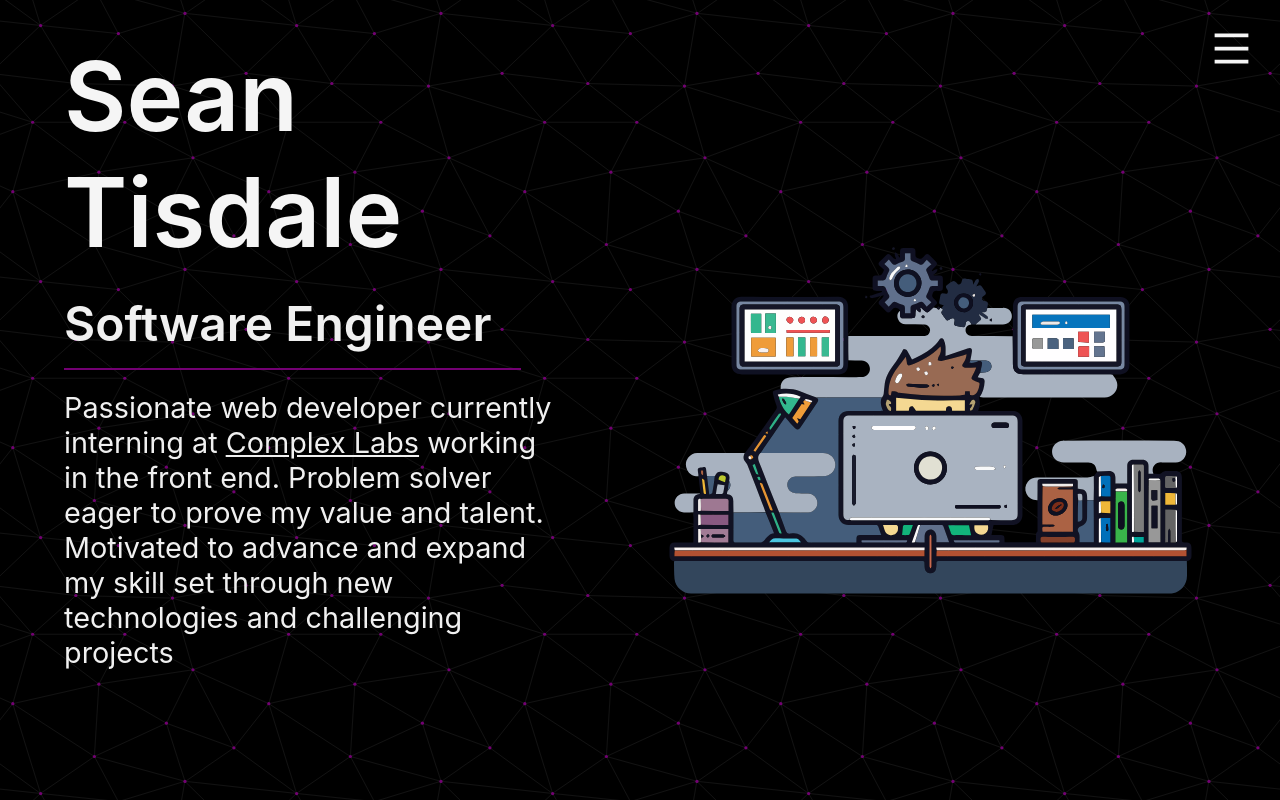
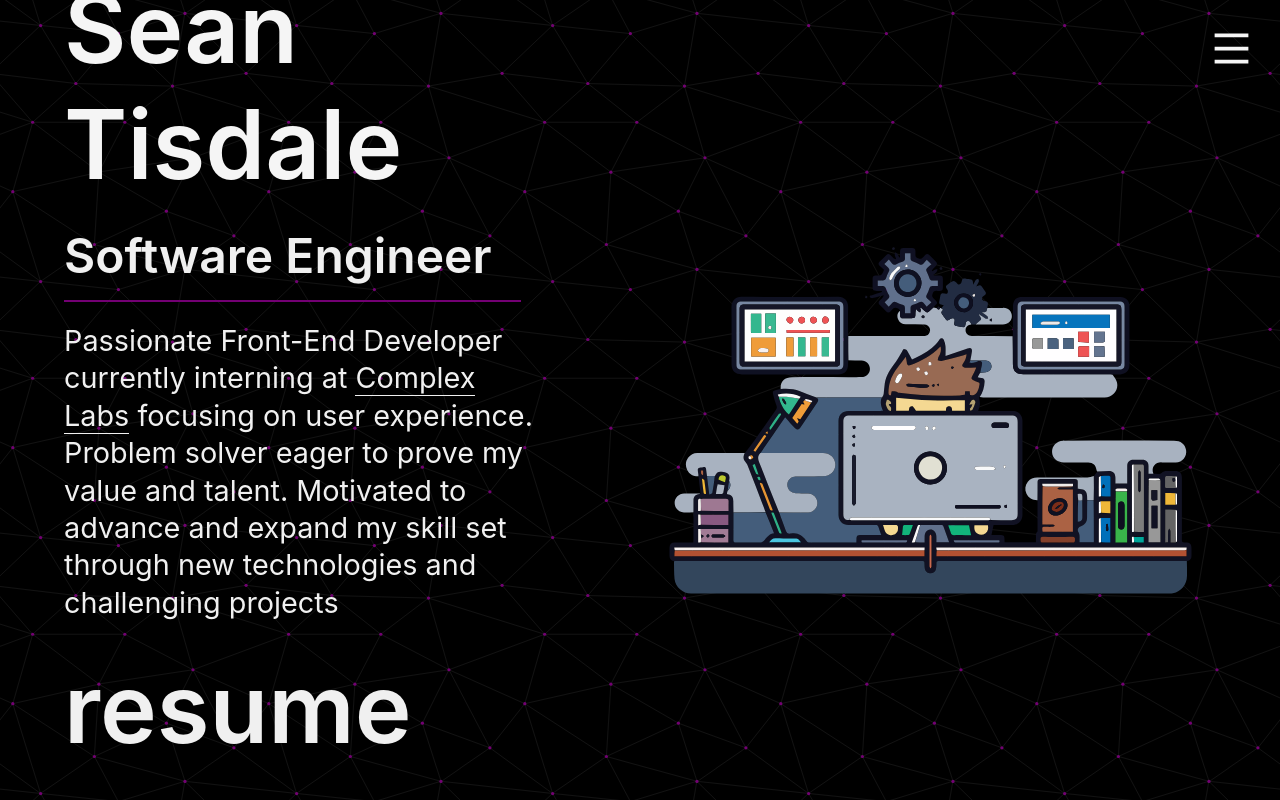
Before and after one commit to Sean-Tisdale/Portfolio, a React (Create React App) app: page / in a window 1280 px wide. Built offline with nearby package versions, Linux system fonts and the light colour scheme.

Commit message:
added resume

```diff
--- a/src/components/LandingPage/LandingPage.styles.ts
+++ b/src/components/LandingPage/LandingPage.styles.ts
@@ -72,6 +72,8 @@ export const SCLeftBox = styled.div`
   }
   a {
     color: rgb(240, 240, 240);
+    text-decoration: none;
+    border-bottom: 1px solid rgb(240, 240, 240);
   }
 
   div {
@@ -94,6 +96,7 @@ export const SCLeftBox = styled.div`
     font-size: 0.3em;
     font-weight: 400;
     margin-top: 4%;
+    line-height: 130%;
     @media only screen and (max-width: 600px) {
       width: 95%;
     }
--- a/src/components/LandingPage/index.tsx
+++ b/src/components/LandingPage/index.tsx
@@ -8,7 +8,7 @@ const LandingPage = () => {
           <div>Sean Tisdale</div>
           <span>Software Engineer</span>
           <p>
-            Passionate web developer currently interning at&nbsp;
+            Passionate Front-End Developer currently interning at&nbsp;
             <a
               href="https://www.complexlabs.co/"
               target="_blank"
@@ -16,10 +16,13 @@ const LandingPage = () => {
             >
               Complex Labs
             </a>
-            &nbsp;working in the front end. Problem solver eager to prove my
+            &nbsp;focusing on user experience. Problem solver eager to prove my
             value and talent. Motivated to advance and expand my skill set
             through new technologies and challenging projects
           </p>
+          <a style={{ border: "none" }} href="/Resume.pdf" target="_blank">
+            resume
+          </a>
         </SCLeftBox>
         <img src="/images/headericon.svg" alt="Header Icon" />
       </SCLandingPageWrapper>
--- a/src/components/SkillsPage/SkillsPage.styles.ts
+++ b/src/components/SkillsPage/SkillsPage.styles.ts
@@ -80,9 +80,5 @@ export const SCSkillsCard = styled.div`
   color: rgb(230, 230, 230);
   background-color: rgba(0, 0, 0, 0.6);
   border: 3px solid rgb(180, 180, 180);
-  box-shadow: 0px 0px 25px 2px #7c007c;
-  @media only screen and (max-width: 600px) {
-    width: 90%;
-    box-shadow: 0px 0px 5px 3px #7c007c;
-  }
+  box-shadow: 0px 0px 15px 1px #7c007c;
 `;
--- a/src/components/WorkPage/Projects/ComplexLabs.tsx
+++ b/src/components/WorkPage/Projects/ComplexLabs.tsx
@@ -36,7 +36,10 @@ export function ComplexLabs() {
             <div>
               <span>
                 <h3>Technology</h3>
-                <p>react, css</p>
+                <p>
+                  TypeScript, Next.js, Redux, CSS, React Hook Form, Styled
+                  Components, Axios
+                </p>
               </span>
               <span>
                 <h3>Description</h3>
--- a/src/components/WorkPage/Projects/NftPlatform.tsx
+++ b/src/components/WorkPage/Projects/NftPlatform.tsx
@@ -32,7 +32,10 @@ export function NftPlatform() {
             <div>
               <span>
                 <h3>Technology</h3>
-                <p>react, css</p>
+                <p>
+                  TypeScript, Next.js, CSS, Axios, Web3 React, Ethers, Moralis,
+                  Pinata SDK, Typechain, Codegen
+                </p>
               </span>
               <span>
                 <h3>Description</h3>
--- a/src/components/WorkPage/Projects/OpenseaClone.tsx
+++ b/src/components/WorkPage/Projects/OpenseaClone.tsx
@@ -33,7 +33,9 @@ export function OpenseaClone() {
             <div>
               <span>
                 <h3>Technology</h3>
-                <p>react, css</p>
+                <p>
+                  TypeScript, React, CSS, Axios, Web3 React, Ethers, Opensea.js
+                </p>
               </span>
               <span>
                 <h3>Description</h3>
--- a/src/components/WorkPage/WorkPage.styles.ts
+++ b/src/components/WorkPage/WorkPage.styles.ts
@@ -159,11 +159,14 @@ export const SCInnerModal = styled.div`
     h3 {
       width: fit-content;
       padding-bottom: 2%;
+      margin-bottom: 10%;
+      margin-top: 5%;
       border-bottom: 2px solid rgb(220, 220, 220);
     }
     p {
       font-size: 0.9em;
       margin-top: -2%;
+      margin-left: -4%;
     }
   }
   img {
```
Also changed, not shown: 1 other file (tests, documents, lock files or other folders).
